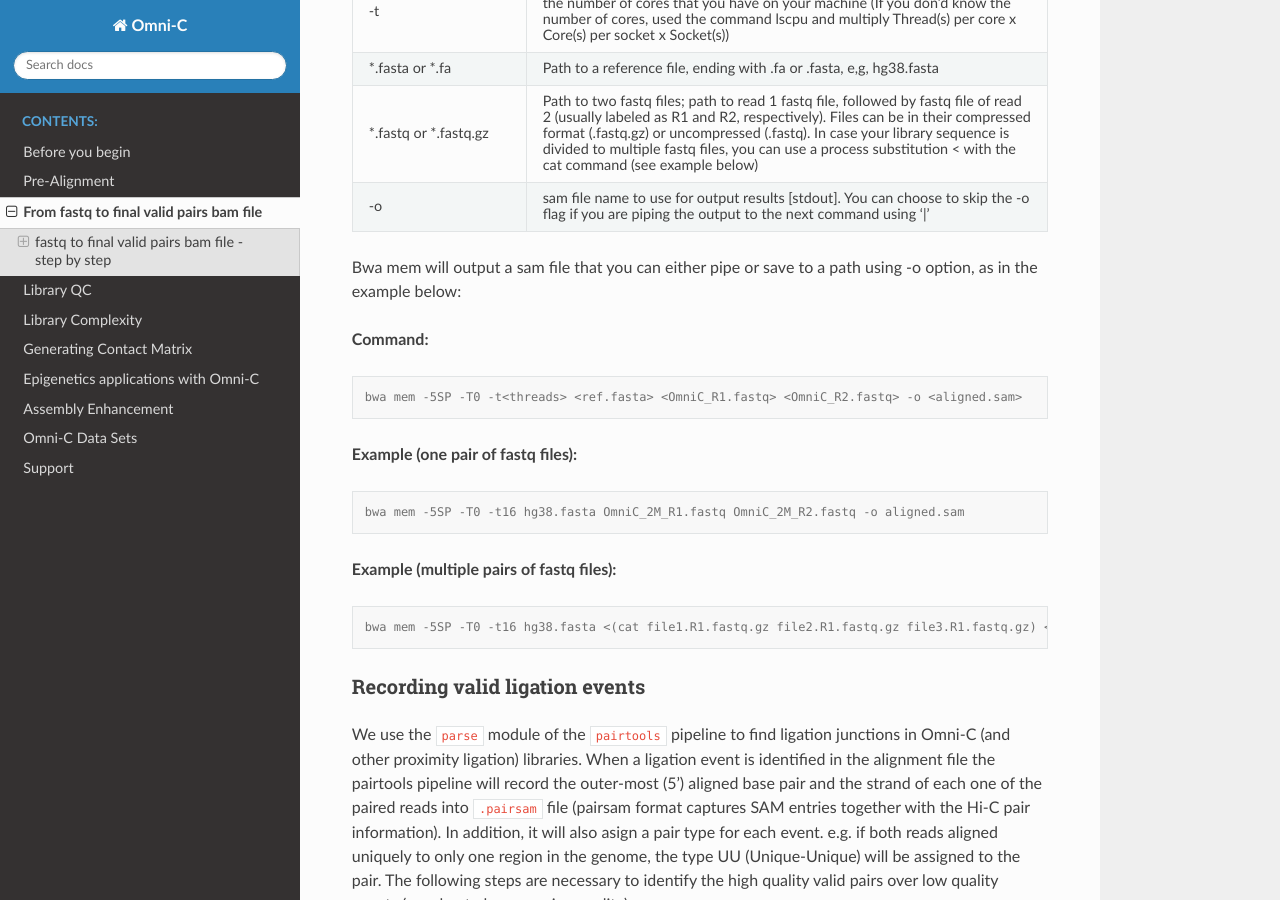
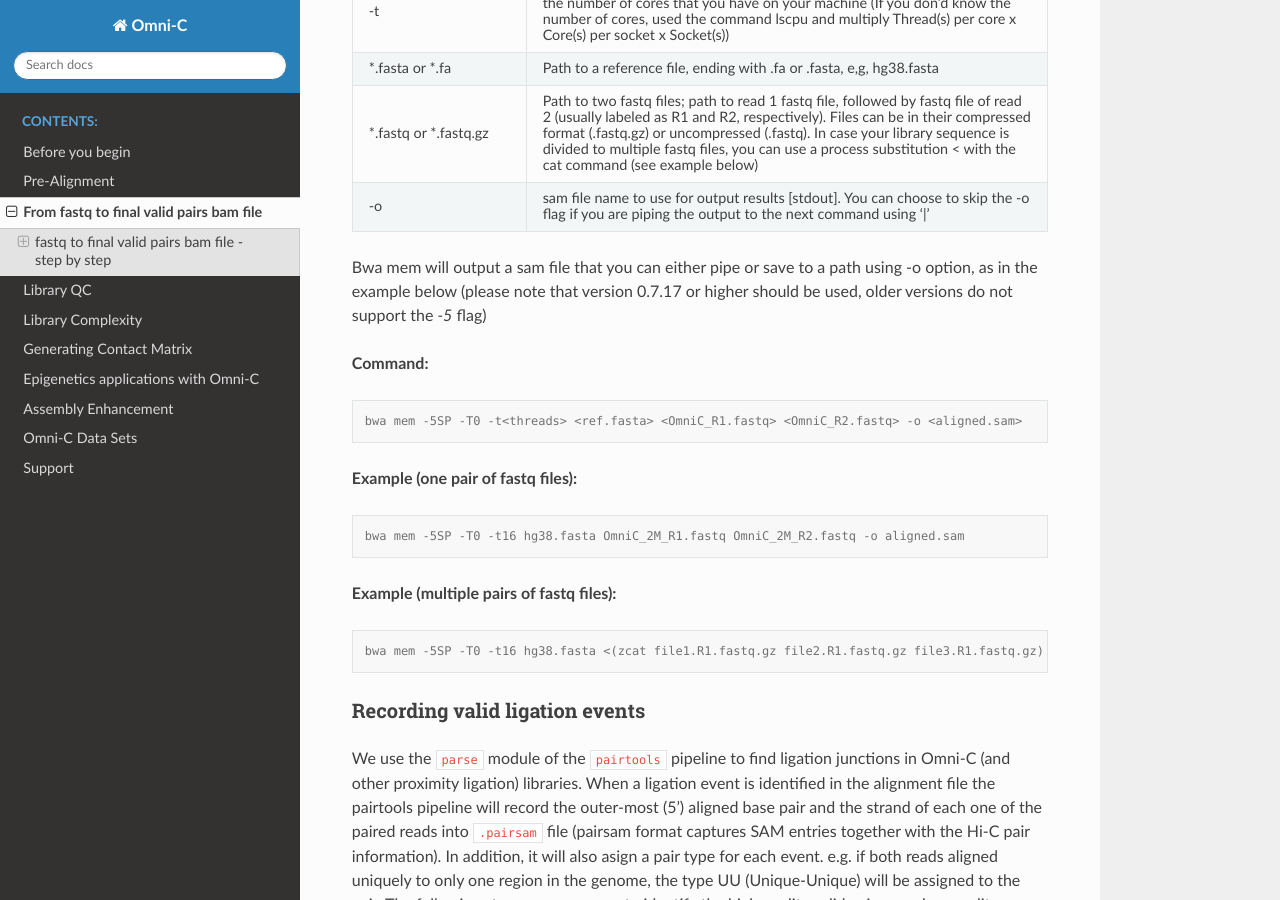
Before and after one commit to dovetail-genomics/Omni-C, a Sphinx documentation site: the page built from docs/source/fastq_to_bam.rst, in a window 1280 px wide and 900 px high, scrolled down 1260 px. Built offline with Sphinx 7.4.7 and the Read the Docs theme 2.0.0, drawn with Linux system fonts in a browser that asks for light colours.

Commit message:
minor bwa fix

```diff
--- a/docs/source/fastq_to_bam.rst
+++ b/docs/source/fastq_to_bam.rst
@@ -53,7 +53,7 @@
    :class: tight-table
 
 
-Bwa mem will output a sam file that you can either pipe or save to a path using -o option, as in the example below:
+Bwa mem will output a sam file that you can either pipe or save to a path using -o option, as in the example below (please note that version 0.7.17 or higher should be used, older versions do not support the `-5` flag)
 
 **Command:**
 
@@ -73,7 +73,7 @@
 
 .. code-block:: console
 
-   bwa mem -5SP -T0 -t16 hg38.fasta <(cat file1.R1.fastq.gz file2.R1.fastq.gz file3.R1.fastq.gz) <(file1.R2.fastq.gz file2.R2.fastq.gz file3.R2.fastq.gz) -o aligned.sam
+   bwa mem -5SP -T0 -t16 hg38.fasta <(zcat file1.R1.fastq.gz file2.R1.fastq.gz file3.R1.fastq.gz) <(zcat file1.R2.fastq.gz file2.R2.fastq.gz file3.R2.fastq.gz) -o aligned.sam
 
 
 
--- a/docs/source/library_qc.rst
+++ b/docs/source/library_qc.rst
@@ -61,6 +61,7 @@
    :widths: 20 20 60
    :class: tight-table
 
+Please note that the input bam file should be a version prior to dups removal.
 
 ``preseq lc_extrap`` command example for extrapolating library complexity:
 
```
Also changed, not shown: other parts of docs/source/library_qc.rst (+1 -1 lines).
